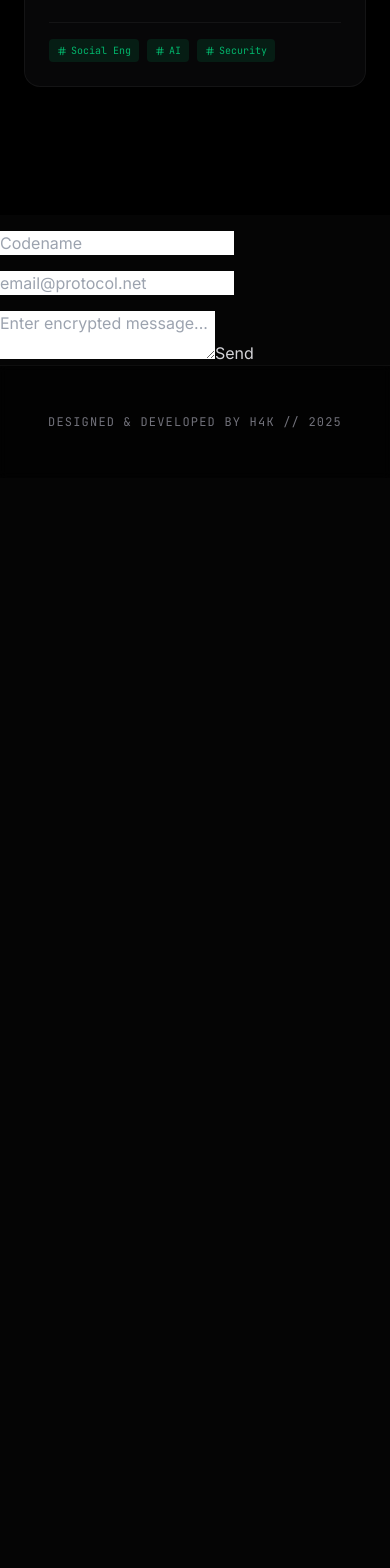
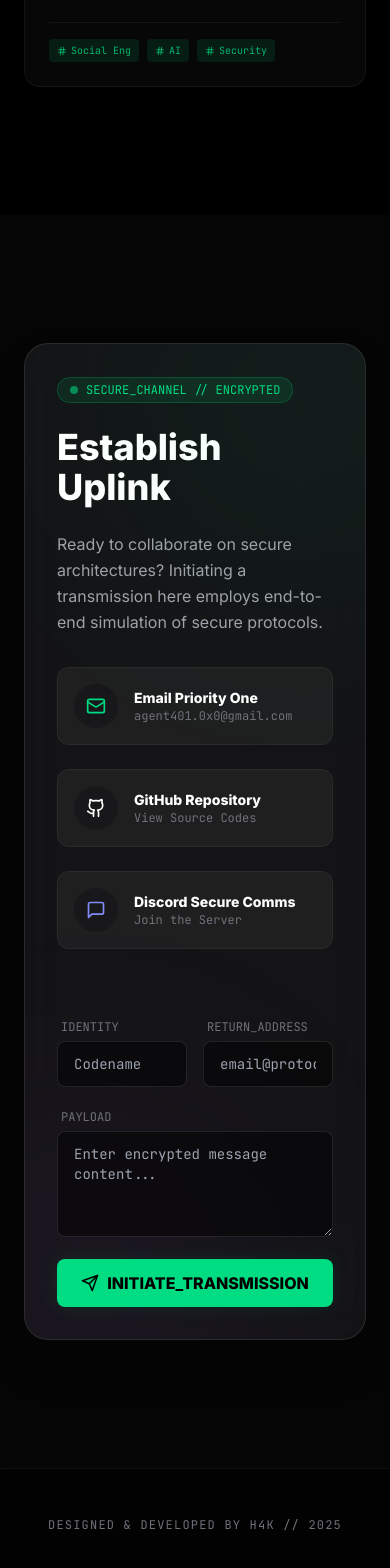
Before and after one commit to h4-k/Portfolio, a React (Vite) app: page / in a window 390 px wide. Shown: the part 8962-10530 px from the top of the page. Before the commit the page ends 9440 px from the top, so only its background shows below. Built offline with nearby package versions, Linux system fonts and the light colour scheme.

Commit message:
Initial full website upload

```diff
--- a/components/Contact.tsx
+++ b/components/Contact.tsx
@@ -1,15 +1,22 @@
 import React, { useState } from 'react';
-import { Send, Mail, Github, MessageSquare, Shield, Loader, CheckCircle } from 'lucide-react';
-
-const FORMSPREE_ENDPOINT = 'https://formspree.io/f/mqajowol'; // <-- set this
+import { Send, Mail, MapPin, Shield, Github, MessageSquare, AlertTriangle, CheckCircle, Loader } from 'lucide-react';
 
 const Contact: React.FC = () => {
   const [formData, setFormData] = useState({ name: '', email: '', message: '', honeypot: '' });
   const [status, setStatus] = useState<'IDLE' | 'SCANNING' | 'SENDING' | 'SENT' | 'ERROR'>('IDLE');
   const [securityLog, setSecurityLog] = useState<string[]>([]);
 
-  const sanitizeInput = (input: string) =>
-    input.replace(/[&<>"'/]/g, (char) => ({ '&': '&amp;', '<': '&lt;', '>': '&gt;', '"': '&quot;', "'": '&#39;', '/': '&#x2F;' }[char] || char));
+  // Simple client-side sanitization to prevent XSS (Simulation)
+  const sanitizeInput = (input: string) => {
+    return input.replace(/[&<>"'/]/g, (char) => ({
+      '&': '&amp;',
+      '<': '&lt;',
+      '>': '&gt;',
+      '"': '&quot;',
+      "'": '&#39;',
+      '/': '&#x2F;',
+    }[char] || char));
+  };
 
   const handleChange = (e: React.ChangeEvent<HTMLInputElement | HTMLTextAreaElement>) => {
     setFormData({ ...formData, [e.target.name]: e.target.value });
@@ -18,71 +25,195 @@ const Contact: React.FC = () => {
   const handleSubmit = async (e: React.FormEvent) => {
     e.preventDefault();
 
-    if (formData.honeypot) return; // bot
+    // 1. HONEYPOT CHECK (Anti-Bot)
+    if (formData.honeypot) {
+        console.warn("Bot detected via honeypot.");
+        return;
+    }
 
     setStatus('SCANNING');
     setSecurityLog([]);
-    const steps = ['Initializing Handshake...', 'Scanning Payload for XSS Vectors...', 'Sanitizing Input Buffers...'];
+
+    // Simulate Security Checks
+    const steps = [
+        "Initializing Handshake...",
+        "Scanning Payload for XSS Vectors...",
+        "Validating SQL Injection patterns...",
+        "Sanitizing Input Buffers...",
+        "Encrypting Payload (AES-256)..."
+    ];
+
     for (const step of steps) {
         setSecurityLog(prev => [...prev, step]);
-      await new Promise(r => setTimeout(r, 250));
+        await new Promise(resolve => setTimeout(resolve, 300));
     }
 
+    // 2. SANITIZATION
     const cleanName = sanitizeInput(formData.name);
     const cleanMessage = sanitizeInput(formData.message);
+
     if (cleanName !== formData.name || cleanMessage !== formData.message) {
-      setSecurityLog(prev => [...prev, '⚠️ THREAT DETECTED: Sanitizing malicious characters...']);
+        setSecurityLog(prev => [...prev, "⚠️ THREAT DETECTED: Sanitizing malicious characters..."]);
     }
 
     setStatus('SENDING');
+    await new Promise(resolve => setTimeout(resolve, 800));
 
-    try {
-      const payload = {
-        name: cleanName,
-        email: formData.email,
-        message: cleanMessage,
-        _replyto: formData.email, // Formspree uses this
-      };
+    setStatus('SENT');
+    setSecurityLog(prev => [...prev, "✅ TRANSMISSION COMPLETE."]);
 
-      const res = await fetch(FORMSPREE_ENDPOINT, {
-        method: 'POST',
-        headers: { 'Content-Type': 'application/json' },
-        body: JSON.stringify(payload),
-      });
-
-      if (res.ok) {
-        setStatus('SENT');
-        setSecurityLog(prev => [...prev, '✅ TRANSMISSION COMPLETE.']);
+    // Reset after delay
     setTimeout(() => {
         setStatus('IDLE');
         setFormData({ name: '', email: '', message: '', honeypot: '' });
         setSecurityLog([]);
-        }, 4000);
-      } else {
-        const text = await res.text();
-        console.error('Formspree error', text);
-        setStatus('ERROR');
-        setSecurityLog(prev => [...prev, `❌ ERROR: ${res.status} ${res.statusText}`]);
-      }
-    } catch (err) {
-      console.error(err);
-      setStatus('ERROR');
-      setSecurityLog(prev => [...prev, '❌ NETWORK ERROR']);
-    }
+    }, 5000);
   };
 
-  // ... UI content is the same — keep your existing JSX but ensure the form calls handleSubmit.
-  // For brevity I won't repeat the entire JSX — keep your current layout and replace only handleSubmit code.
   return (
-    // paste your current JSX here — form onSubmit uses handleSubmit as before.
-    // For safety, here's the minimal form block:
+    <section id="contact" className="py-32 relative overflow-hidden">
+        <div className="container mx-auto px-6 max-w-5xl relative z-10">
+            <div className="bg-zinc-900/80 border border-white/10 rounded-3xl backdrop-blur-xl p-8 md:p-12 shadow-2xl relative overflow-hidden">
+
+                {/* Decorative Elements - Softened */}
+                <div className="absolute top-0 right-0 w-96 h-96 bg-primary/5 blur-[100px] rounded-full -mr-32 -mt-32 pointer-events-none" />
+                <div className="absolute bottom-0 left-0 w-96 h-96 bg-purple-500/5 blur-[100px] rounded-full -ml-32 -mb-32 pointer-events-none" />
+
+                <div className="grid grid-cols-1 lg:grid-cols-2 gap-12">
+                    {/* Left Column: Info */}
+                    <div>
+                        <div className="inline-flex items-center gap-2 px-3 py-1 rounded-full bg-primary/10 border border-primary/20 text-primary text-xs font-mono mb-6">
+                            <span className="w-2 h-2 rounded-full bg-primary animate-pulse" />
+                            SECURE_CHANNEL // ENCRYPTED
+                        </div>
+                        <h2 className="text-4xl font-bold text-white mb-6">Establish Uplink</h2>
+                        <p className="text-zinc-400 mb-8 leading-relaxed">
+                            Ready to collaborate on secure architectures? Initiating a transmission here employs end-to-end simulation of secure protocols.
+                        </p>
+
+                        <div className="space-y-6">
+                            <a href="mailto:agent401.0x0@gmail.com" className="flex items-center gap-4 group p-4 rounded-xl bg-white/5 border border-white/5 hover:border-primary/30 transition-all hover:bg-white/10">
+                                <div className="p-3 rounded-full bg-zinc-900 text-primary group-hover:scale-110 transition-transform">
+                                    <Mail size={20} />
+                                </div>
+                                <div>
+                                    <h4 className="text-white font-bold text-sm">Email Priority One</h4>
+                                    <p className="text-zinc-500 text-xs font-mono group-hover:text-primary/80 transition-colors">agent401.0x0@gmail.com</p>
+                                </div>
+                            </a>
+
+                            <a href="https://github.com/h4k" target="_blank" rel="noopener noreferrer" className="flex items-center gap-4 group p-4 rounded-xl bg-white/5 border border-white/5 hover:border-primary/30 transition-all hover:bg-white/10">
+                                <div className="p-3 rounded-full bg-zinc-900 text-white group-hover:scale-110 transition-transform">
+                                    <Github size={20} />
+                                </div>
+                                <div>
+                                    <h4 className="text-white font-bold text-sm">GitHub Repository</h4>
+                                    <p className="text-zinc-500 text-xs font-mono">View Source Codes</p>
+                                </div>
+                            </a>
+
+                            <a href="https://discord.com" target="_blank" rel="noopener noreferrer" className="flex items-center gap-4 group p-4 rounded-xl bg-white/5 border border-white/5 hover:border-indigo-500/30 transition-all hover:bg-white/10">
+                                <div className="p-3 rounded-full bg-zinc-900 text-indigo-400 group-hover:scale-110 transition-transform">
+                                    <MessageSquare size={20} />
+                                </div>
+                                <div>
+                                    <h4 className="text-white font-bold text-sm">Discord Secure Comms</h4>
+                                    <p className="text-zinc-500 text-xs font-mono">Join the Server</p>
+                                </div>
+                            </a>
+                        </div>
+                    </div>
+
+                    {/* Right Column: Secure Form */}
+                    <div className="relative">
                         <form onSubmit={handleSubmit} className="space-y-4 relative z-10">
-      <input type="text" name="honeypot" value={formData.honeypot} onChange={handleChange} className="hidden" autoComplete="off" />
-      <input type="text" name="name" value={formData.name} onChange={handleChange} required placeholder="Codename" />
-      <input type="email" name="email" value={formData.email} onChange={handleChange} required placeholder="email@protocol.net" />
-      <textarea name="message" value={formData.message} onChange={handleChange} required placeholder="Enter encrypted message..." />
-      <button type="submit" disabled={status !== 'IDLE'}>Send</button>
+                            {/* Honeypot Field (Hidden) */}
+                            <input
+                                type="text"
+                                name="honeypot"
+                                value={formData.honeypot}
+                                onChange={handleChange}
+                                className="hidden"
+                                autoComplete="off"
+                            />
+
+                            <div className="grid grid-cols-2 gap-4">
+                                <div className="space-y-1">
+                                    <label className="text-xs font-mono text-zinc-500 ml-1">IDENTITY</label>
+                                    <input
+                                        type="text"
+                                        name="name"
+                                        value={formData.name}
+                                        onChange={handleChange}
+                                        required
+                                        placeholder="Codename"
+                                        className="w-full bg-black/50 border border-white/10 rounded-lg px-4 py-3 text-white focus:border-primary focus:outline-none focus:ring-1 focus:ring-primary/50 transition-all font-mono text-sm"
+                                    />
+                                </div>
+                                <div className="space-y-1">
+                                    <label className="text-xs font-mono text-zinc-500 ml-1">RETURN_ADDRESS</label>
+                                    <input
+                                        type="email"
+                                        name="email"
+                                        value={formData.email}
+                                        onChange={handleChange}
+                                        required
+                                        placeholder="email@protocol.net"
+                                        className="w-full bg-black/50 border border-white/10 rounded-lg px-4 py-3 text-white focus:border-primary focus:outline-none focus:ring-1 focus:ring-primary/50 transition-all font-mono text-sm"
+                                    />
+                                </div>
+                            </div>
+                            <div className="space-y-1">
+                                <label className="text-xs font-mono text-zinc-500 ml-1">PAYLOAD</label>
+                                <textarea
+                                    name="message"
+                                    value={formData.message}
+                                    onChange={handleChange}
+                                    required
+                                    rows={4}
+                                    placeholder="Enter encrypted message content..."
+                                    className="w-full bg-black/50 border border-white/10 rounded-lg px-4 py-3 text-white focus:border-primary focus:outline-none focus:ring-1 focus:ring-primary/50 transition-all font-mono text-sm"
+                                />
+                            </div>
+
+                            <button
+                                type="submit"
+                                disabled={status !== 'IDLE'}
+                                className={`w-full font-bold py-3 rounded-lg flex items-center justify-center gap-2 transition-all shadow-[0_0_20px_rgba(0,220,130,0.1)] ${
+                                    status === 'SENT' ? 'bg-green-500 text-black' :
+                                    status === 'IDLE' ? 'bg-primary text-black hover:bg-emerald-400' : 'bg-zinc-800 text-zinc-400 cursor-wait'
+                                }`}
+                            >
+                                {status === 'IDLE' && <><Send size={18} /> INITIATE_TRANSMISSION</>}
+                                {(status === 'SCANNING' || status === 'SENDING') && <><Loader size={18} className="animate-spin" /> PROCESSING SECURELY...</>}
+                                {status === 'SENT' && <><CheckCircle size={18} /> TRANSMISSION SENT</>}
+                            </button>
                         </form>
+
+                        {/* Security Terminal Output */}
+                        {(status !== 'IDLE' || securityLog.length > 0) && (
+                            <div className="mt-6 bg-black rounded-lg border border-zinc-800 p-4 font-mono text-xs h-32 overflow-y-auto">
+                                <div className="flex items-center gap-2 text-zinc-500 border-b border-zinc-800 pb-2 mb-2">
+                                    <Shield size={12} />
+                                    <span>SECURITY_DAEMON_V2.log</span>
+                                </div>
+                                <div className="space-y-1">
+                                    {securityLog.map((log, i) => (
+                                        <div key={i} className="text-primary/80">
+                                            <span className="text-zinc-600">[{new Date().toLocaleTimeString()}]</span> {log}
+                                        </div>
+                                    ))}
+                                    {status === 'SCANNING' && (
+                                        <div className="animate-pulse text-yellow-500">_Scanning...</div>
+                                    )}
+                                </div>
+                            </div>
+                        )}
+                    </div>
+                </div>
+            </div>
+        </div>
+    </section>
   );
 };
 
```
Lines whose indentation alone changed are shown as unchanged.
